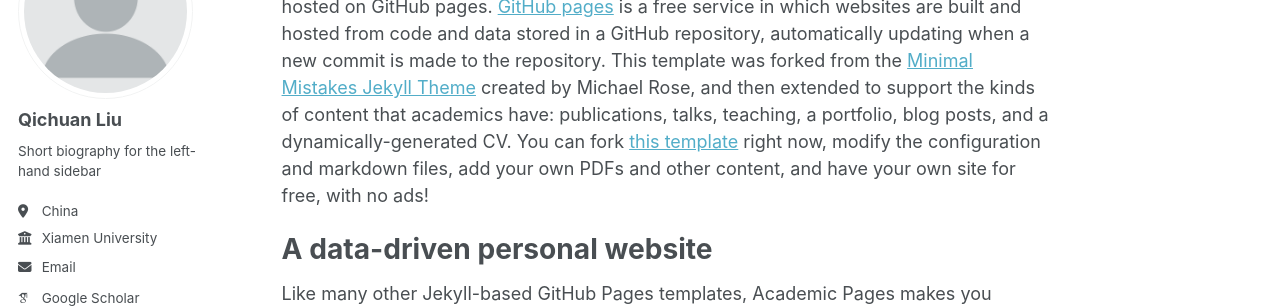
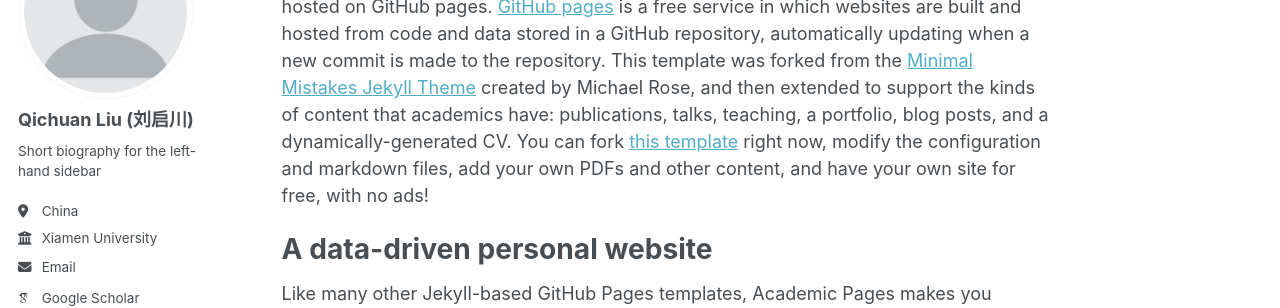
Before and after one commit to qcliu2001/qcliu2001.github.io, a Jekyll site: the page built from _pages/about.md, in a window 1280 px wide. Shown: the part 175-483 px from the top of the page. Built offline with Jekyll 4.4.1, drawn with Linux system fonts in a browser that asks for light colours; some web fonts are replaced.

Commit message:
Update _config.yml

```diff
--- a/_config.yml
+++ b/_config.yml
@@ -23,7 +23,7 @@ repository               : "qcliu2001/qcliu2001.github.io"
 author:
   # Biographic information
   avatar           : "profile.png"
-  name             : "Qichuan Liu"
+  name             : "Qichuan Liu (刘启川)"
   pronouns         : # example: "she/her"
   bio              : "Short biography for the left-hand sidebar"
   location         : "China"
```
